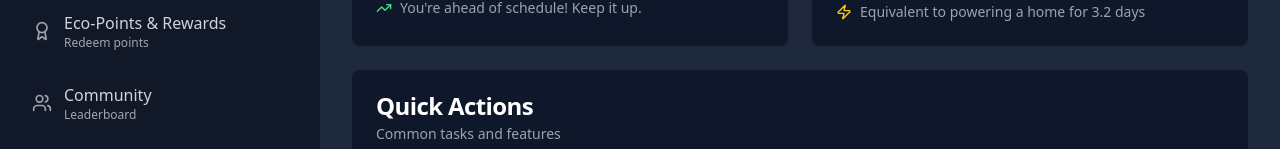
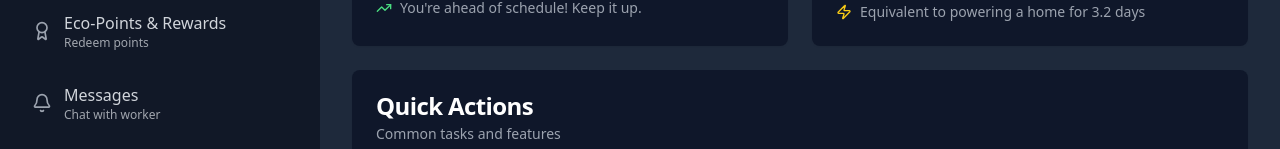
Before and after one commit to Bibekbehera28/project_doll, a React (Vite) app: page /dashboard in a window 1280 px wide. Shown: the part 651-800 px from the top of the page. Built offline with nearby package versions, Linux system fonts and the light colour scheme; no server answers; sample sign-in values are in the browser's storage.

Commit message:
Add Messages nav item
cgen-22ff8ece32ad4c329f2e3938301c189a

```diff
--- a/client/components/Sidebar.tsx
+++ b/client/components/Sidebar.tsx
@@ -63,6 +63,12 @@ const navigationItems = [
     href: "/rewards",
     icon: Award,
     description: "Redeem points",
+  },
+  {
+    title: "Messages",
+    href: "/messages",
+    icon: Bell,
+    description: "Chat with worker",
   },
   {
     title: "Community",
```
